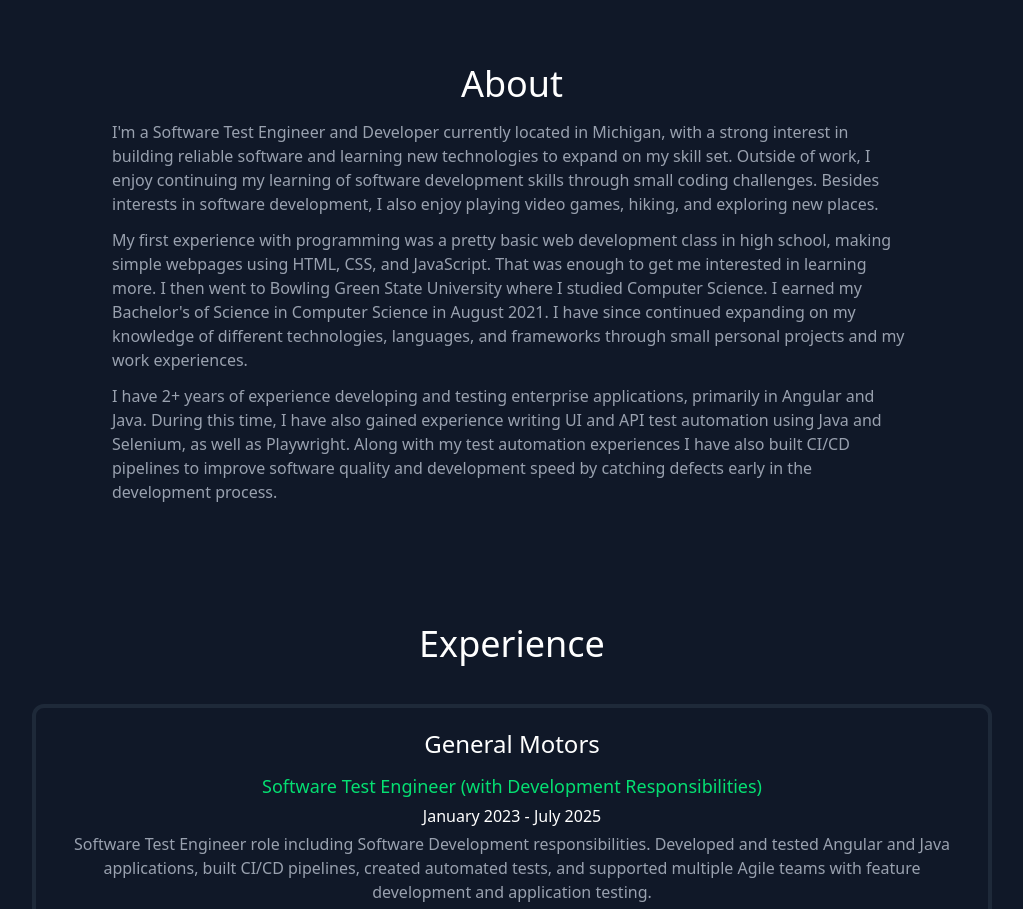
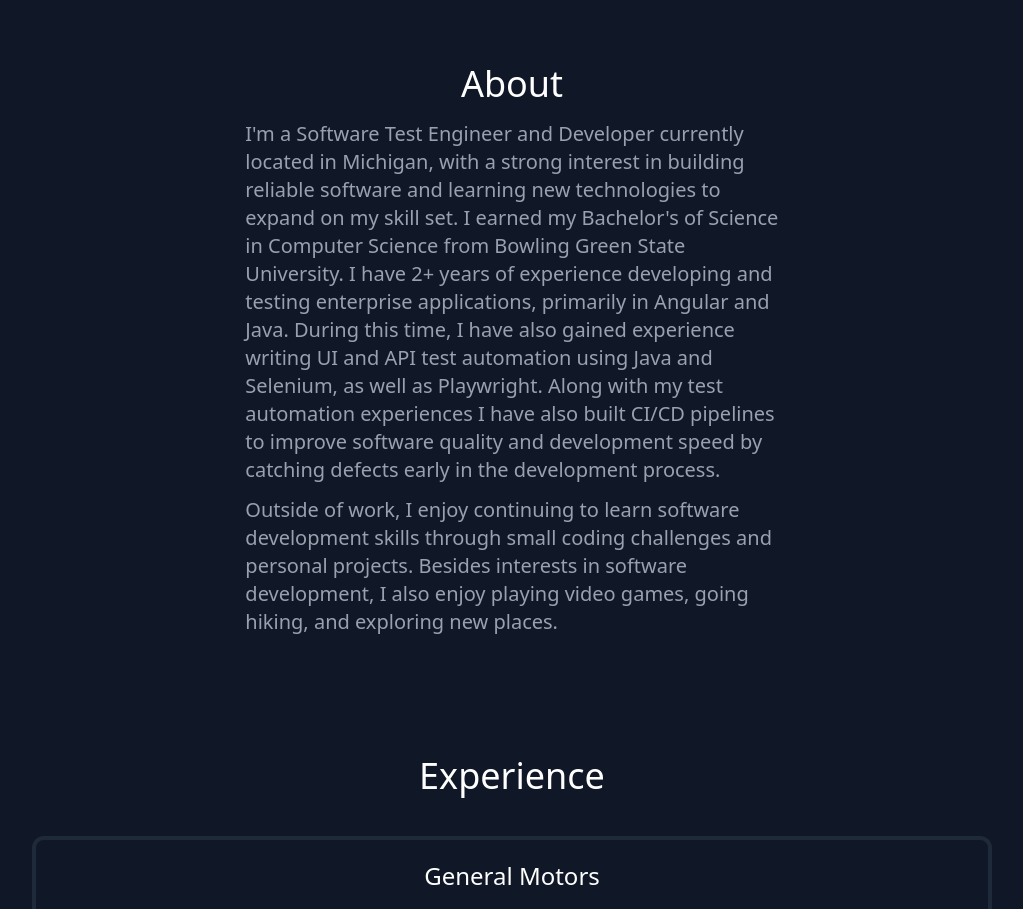
Before and after one commit to Bailejd/bailejd.github.io, an Angular app: page / in a window 1280 px wide. Shown: the part 840-1749 px from the top of the page, without its empty margins (128-1151 px from the left). Built offline with nearby package versions, Linux system fonts and the light colour scheme.

Commit message:
Fix styling for smaller screens and adjust paragraphs

```diff
--- a/src/app/about/about.html
+++ b/src/app/about/about.html
@@ -1,31 +1,25 @@
 <section id="about" class="scroll-m-10 mb-10">
   <div class="container mx-auto px-5 py-10 text-center lg:px-40">
-    <div class="mx-20">
+    <div class="md:mx-20">
       <h1 class="mb-4 text-3xl font-medium text-white sm:text-4xl">
         About
       </h1>
       <div class="text-left space-y-3 font-medium">
-        <p className="mx-auto text-base sm:text-xl lg:w-2/3">
+        <p class="mx-auto text-base sm:text-xl lg:w-2/3">
           I'm a Software Test Engineer and Developer currently located in Michigan,
           with a strong interest in building reliable software and learning new technologies
-          to expand on my skill set. Outside of work, I enjoy continuing my learning of software development
-          skills through small coding challenges. Besides interests in software development, I also enjoy
-          playing video games, hiking, and exploring new places.
-        </p>
-        <p className="mx-auto text-base sm:text-xl lg:w-2/3">
-          My first experience with programming was a pretty basic web development class in
-          high school, making simple webpages using HTML, CSS, and JavaScript. That was enough
-          to get me interested in learning more. I then went to Bowling Green State University
-          where I studied Computer Science. I earned my Bachelor's of Science in Computer Science
-          in August 2021. I have since continued expanding on my knowledge of different technologies,
-          languages, and frameworks through small personal projects and my work experiences.
-        </p>
-        <p className="mx-auto text-base sm:text-xl lg:w-2/3">
-          I have 2+ years of experience developing and testing enterprise applications,
-          primarily in Angular and Java. During this time, I have also gained experience writing
-          UI and API test automation using Java and Selenium, as well as Playwright.
+          to expand on my skill set. I earned my Bachelor's of Science in Computer Science from
+          Bowling Green State University. I have 2+ years of experience developing and testing
+          enterprise applications, primarily in Angular and Java. During this time, I have also
+          gained experience writing UI and API test automation using Java and Selenium, as well as Playwright.
           Along with my test automation experiences I have also built CI/CD pipelines to improve
           software quality and development speed by catching defects early in the development process.
+        </p>
+        <p class="mx-auto text-base sm:text-xl lg:w-2/3">
+          Outside of work, I enjoy continuing to learn software development
+          skills through small coding challenges and personal projects.
+          Besides interests in software development, I also enjoy
+          playing video games, going hiking, and exploring new places.
         </p>
       </div>
     </div>
```
